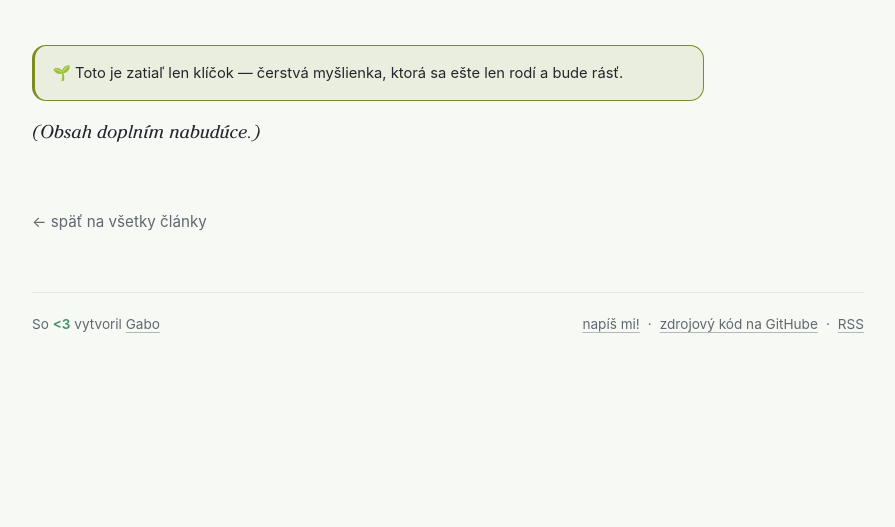
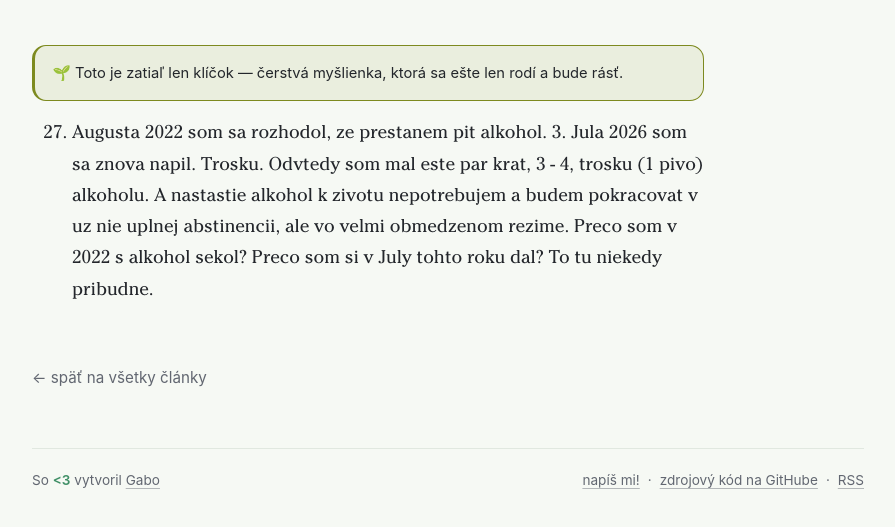
Before and after one commit to gabrielKerekes/depresivnygabo, an Eleventy site: page src/posts/2026-07-05-styri-roky-bez-alkoholu.md in a window 1280 px wide. Shown: the part 181-708 px from the top of the page, without its empty margins (192-1087 px from the left). Built offline with nearby package versions, Linux system fonts and the light colour scheme; Eleventy itself is replaced by a stand-in of ours; files that its build step writes are made by us from their sources.

Commit message:
Update post: Štyri roky bez alkoholu

```diff
--- a/src/posts/2026-07-05-styri-roky-bez-alkoholu.md
+++ b/src/posts/2026-07-05-styri-roky-bez-alkoholu.md
@@ -4,4 +4,4 @@ date: 2026-07-05
 stage: seedling
 ---
 
-_(Obsah doplním nabudúce.)_
+27. Augusta 2022 som sa rozhodol, ze prestanem pit alkohol. 3. Jula 2026 som sa znova napil. Trosku. Odvtedy som mal este par krat, 3 - 4, trosku (1 pivo) alkoholu. A nastastie alkohol k zivotu nepotrebujem a budem pokracovat v uz nie uplnej abstinencii, ale vo velmi obmedzenom rezime. Preco som v 2022 s alkohol sekol? Preco som si v July tohto roku dal? To tu niekedy pribudne.
```
